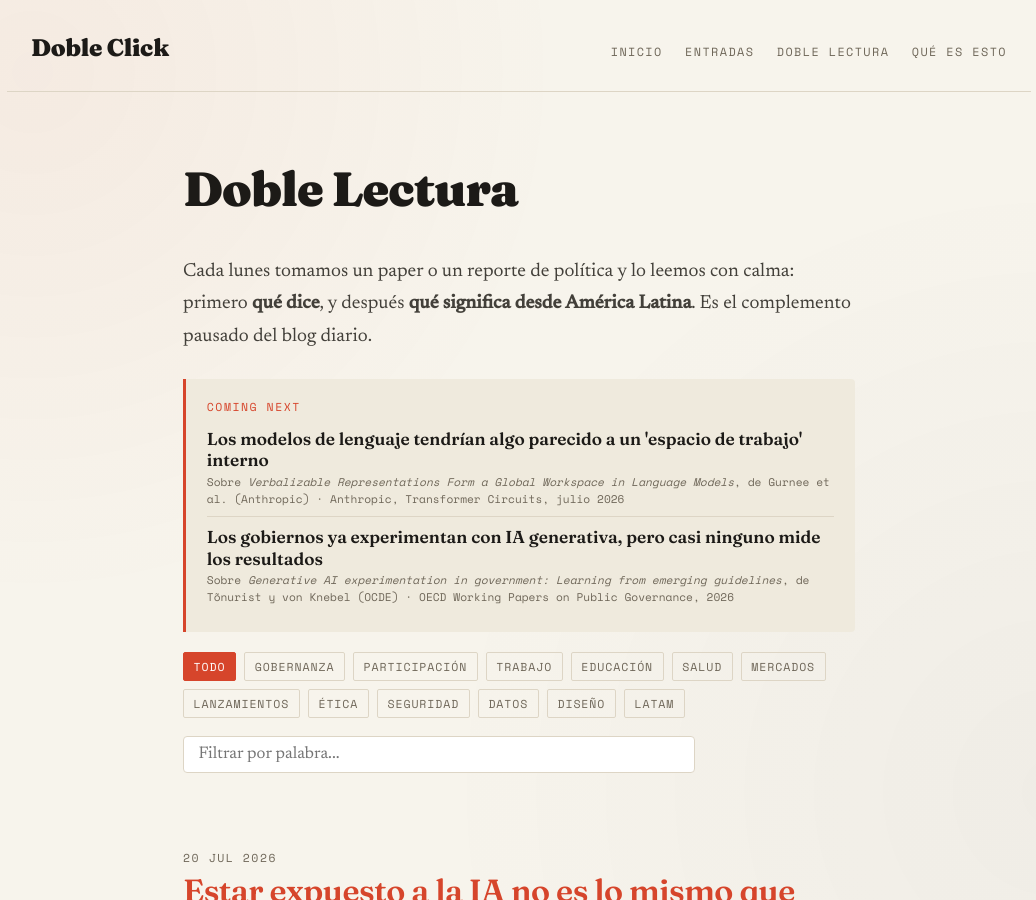
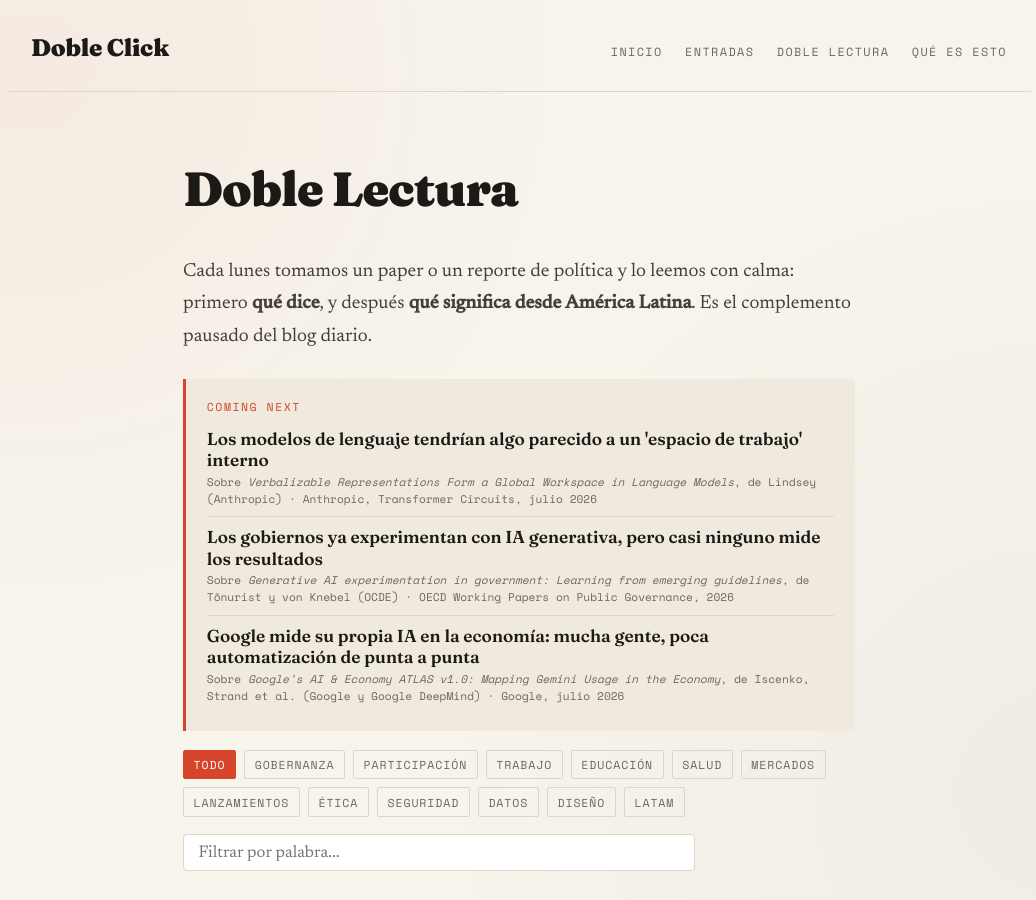
Before and after one commit to jaguridi/doble-click-blog, a Jekyll site: the page built from doble-lectura.html, in a window 1280 px wide and 900 px high. Shown: the whole window, without its empty margins (121-1157 px from the left). Built offline with Jekyll 4.4.1, drawn with Linux system fonts in a browser that asks for light colours.

Commit message:
Coming next: corrige autoria y refleja las 4 fuentes en cola
- El articulo de Anthropic es de Jack Lindsey, no de Gurnee et al.
  (verificado en la propia pagina del articulo).
- Agrega las dos fuentes encoladas despues de la ultima regeneracion:
  Google ATLAS (30-jul) y Chakrabarty et al. (3-ago).

La rutina publicador regenera este archivo cada lunes; esto solo lo deja
correcto mientras tanto.

Co-Authored-By: Claude Opus 5 <noreply@anthropic.com>

```diff
--- a/_data/proximas_lecturas.yml
+++ b/_data/proximas_lecturas.yml
@@ -17,7 +17,7 @@
 
 - titulo: "Los modelos de lenguaje tendrían algo parecido a un 'espacio de trabajo' interno"
   paper: "Verbalizable Representations Form a Global Workspace in Language Models"
-  autores: "Gurnee et al. (Anthropic)"
+  autores: "Lindsey (Anthropic)"
   publicado: "Anthropic, Transformer Circuits, julio 2026"
   url: "https://transformer-circuits.pub/2026/workspace/index.html"
 
@@ -25,3 +25,14 @@
   paper: "Generative AI experimentation in government: Learning from emerging guidelines"
   autores: "Tõnurist y von Knebel (OCDE)"
   publicado: "OECD Working Papers on Public Governance, 2026"
+
+- titulo: "Google mide su propia IA en la economía: mucha gente, poca automatización de punta a punta"
+  paper: "Google's AI & Economy ATLAS v1.0: Mapping Gemini Usage in the Economy"
+  autores: "Iscenko, Strand et al. (Google y Google DeepMind)"
+  publicado: "Google, julio 2026"
+
+- titulo: "La IA generativa inunda el mercado del libro y diluye lo que gana cada título"
+  paper: "Generative AI floods and dilutes the market for books"
+  autores: "Chakrabarty et al. (Stony Brook, Columbia Law, U. Michigan)"
+  publicado: "arXiv, julio 2026"
+  url: "https://arxiv.org/abs/2607.20349"
```
